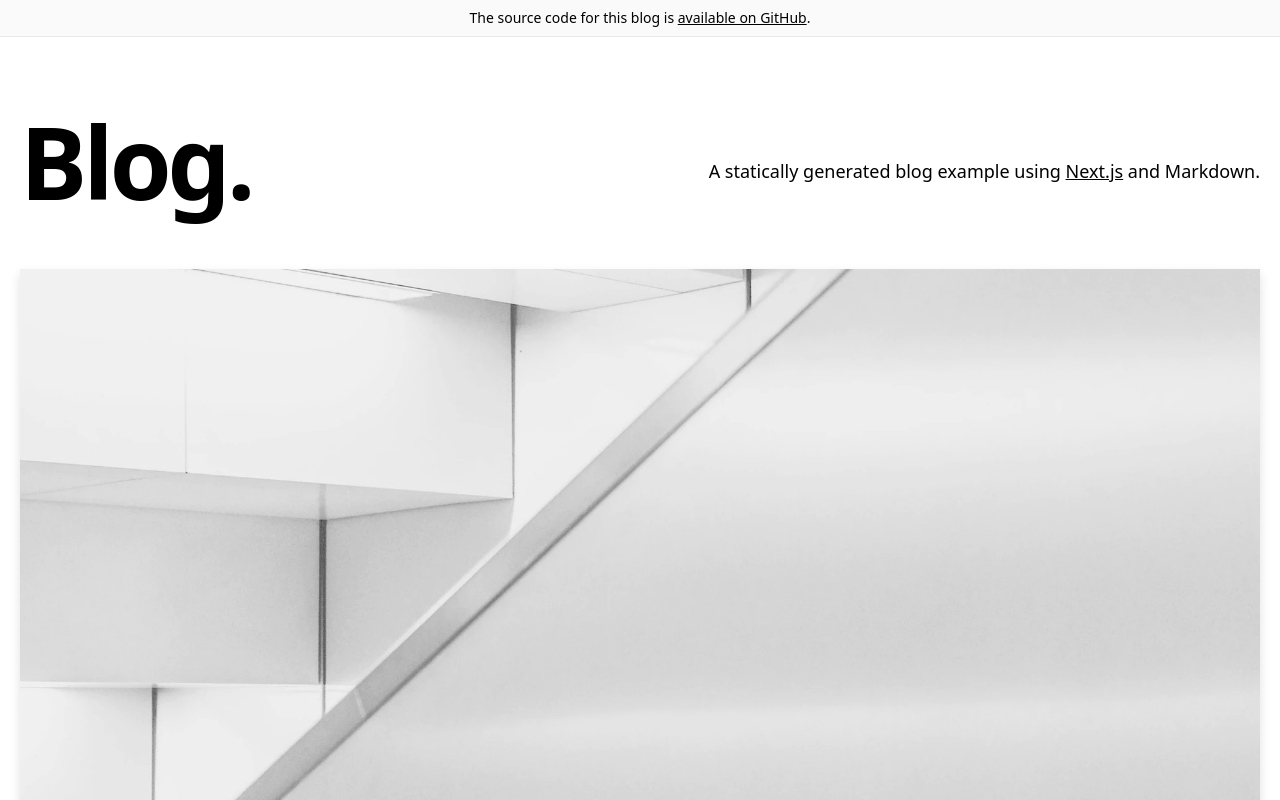
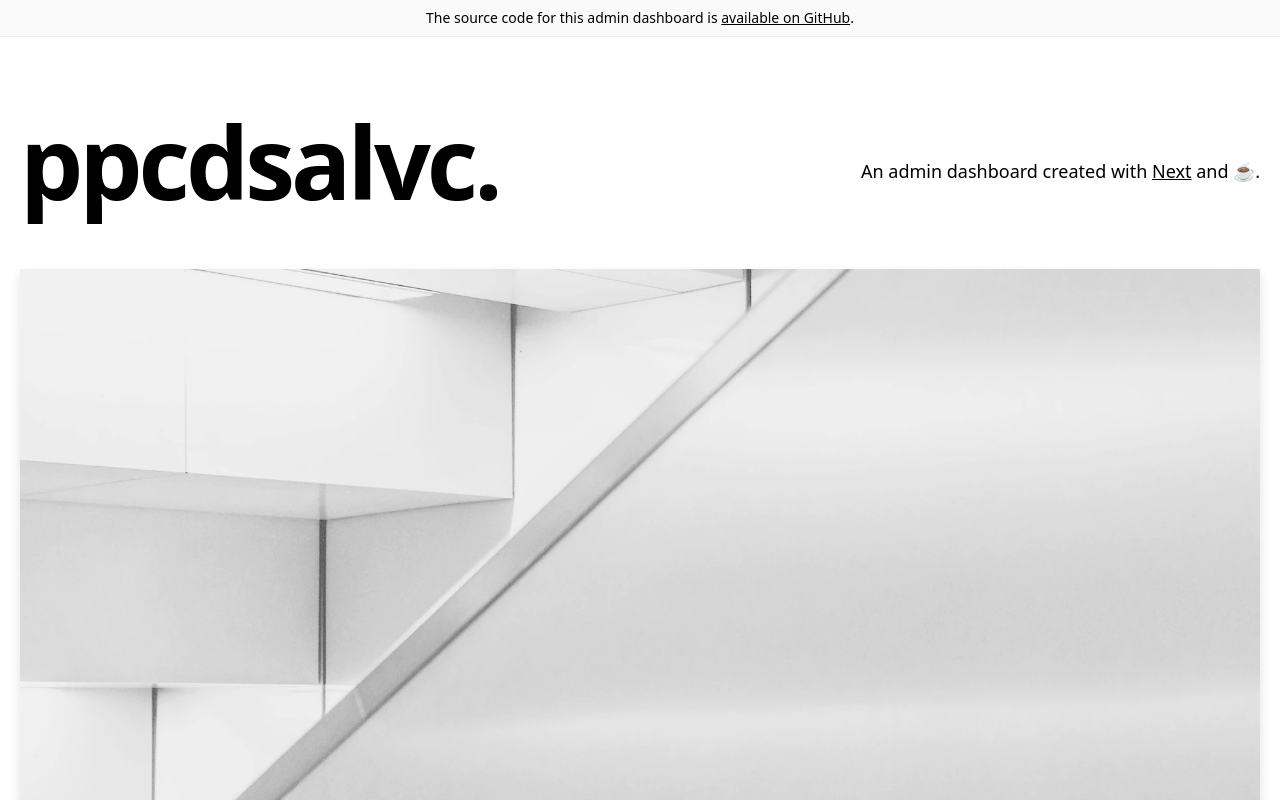
Before and after one commit to DanCaldera/next-typescript-tailwind, a Next.js app: page / in a window 1280 px wide. Shown: the top 800 px of the page. Built offline with nearby package versions, Linux system fonts and the light colour scheme.

Commit message:
added some features

```diff
--- a/components/alert.tsx
+++ b/components/alert.tsx
@@ -29,9 +29,9 @@ const Alert = ({ preview }: Props) => {
             </>
           ) : (
             <>
-              The source code for this blog is{' '}
+              The source code for this admin dashboard is{' '}
               <a
-                href={`https://github.com/vercel/next.js/tree/canary/examples/${EXAMPLE_PATH}`}
+                href={`https://github.com/DanCaldera/${EXAMPLE_PATH}`}
                 className="underline hover:text-success duration-200 transition-colors"
               >
                 available on GitHub
--- a/components/intro.tsx
+++ b/components/intro.tsx
@@ -1,20 +1,18 @@
-import { CMS_NAME } from '../lib/constants'
-
 const Intro = () => {
   return (
     <section className="flex-col md:flex-row flex items-center md:justify-between mt-16 mb-16 md:mb-12">
       <h1 className="text-6xl md:text-8xl font-bold tracking-tighter leading-tight md:pr-8">
-        Blog.
+        ppcdsalvc.
       </h1>
       <h4 className="text-center md:text-left text-lg mt-5 md:pl-8">
-        A statically generated blog example using{' '}
+        An admin dashboard created with{' '}
         <a
           href="https://nextjs.org/"
           className="underline hover:text-success duration-200 transition-colors"
         >
-          Next.js
+          Next
         </a>{' '}
-        and {CMS_NAME}.
+        and ☕️.
       </h4>
     </section>
   )
--- a/lib/constants.ts
+++ b/lib/constants.ts
@@ -1,4 +1,4 @@
-export const EXAMPLE_PATH = 'blog-starter-typescript'
-export const CMS_NAME = 'Markdown'
+export const EXAMPLE_PATH = 'ppcdsalvc'
+export const CMS_NAME = 'ppcdsalvc'
 export const HOME_OG_IMAGE_URL =
   'https://og-image.now.sh/Next.js%20Blog%20Starter%20Example.png?theme=light&md=1&fontSize=100px&images=https%3A%2F%2Fassets.vercel.com%2Fimage%2Fupload%2Ffront%2Fassets%2Fdesign%2Fnextjs-black-logo.svg'
--- a/pages/index.tsx
+++ b/pages/index.tsx
@@ -19,7 +19,7 @@ const Index = ({ allPosts }: Props) => {
     <>
       <Layout>
         <Head>
-          <title>Next.js Blog Example with {CMS_NAME}</title>
+          <title>{CMS_NAME}</title>
         </Head>
         <Container>
           <Intro />
```
